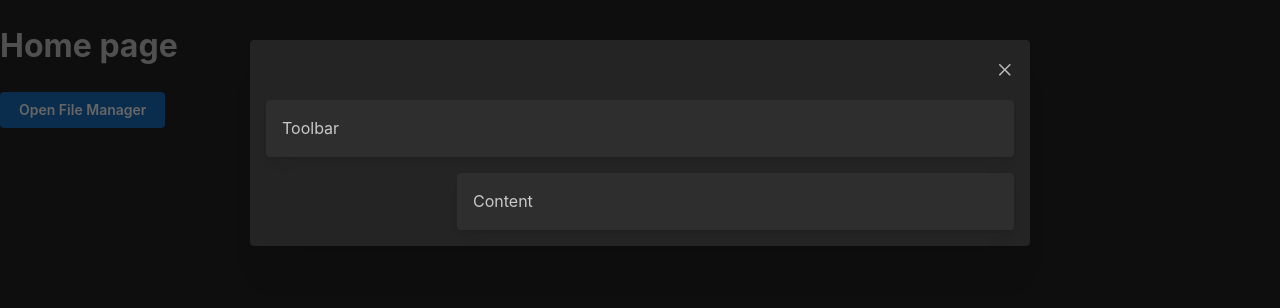
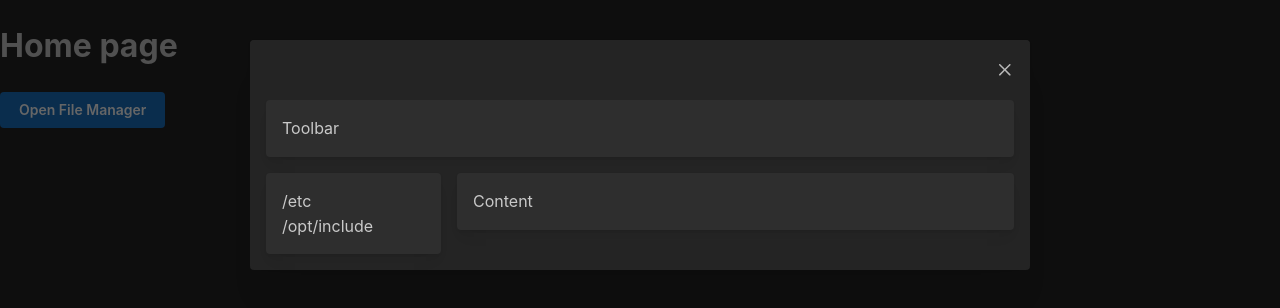
Before and after one commit to BeZzzobrazzie/file-manager, a React app: page / in a window 1280 px wide. Both pictures are taken after a click on the button "Open File Manager". Shown: the top 308 px of the page. Built offline with nearby package versions, Linux system fonts and the light colour scheme; the HTML template or start-up script is replaced by a standard one.

Commit message:
chapter 7 in the tutorial has been completed

```diff
--- a/src/01_pages/home-page/ui/home-page.tsx
+++ b/src/01_pages/home-page/ui/home-page.tsx
@@ -6,9 +6,9 @@ import { FileManagerService } from "src/05_shared/api";
 const fileManager = new FileManagerService();
 
 export function HomePage() {
-  fileManager.list("/").then((response) => {
-    console.log(response.data);
-  });
+  // fileManager.list("/").then((response) => {
+  //   console.log(response.data);
+  // });
 
   const [openFileManager, setOpenFileManager] = useState(false);
 
--- a/src/04_entities/file-manager/ui/file-manager.tsx
+++ b/src/04_entities/file-manager/ui/file-manager.tsx
@@ -15,7 +15,7 @@ export function FileManager({ open, onClose, rootPath }: FileManagerProps) {
 
   const { current: fileManager } = useRef(new BaseFileManager());
 
-  console.log(currentDirectoryNode);
+  //console.log(currentDirectoryNode);
 
   const load = function (path: string, isRoot = false) {
     setIsLoading(true);
@@ -32,9 +32,10 @@ export function FileManager({ open, onClose, rootPath }: FileManagerProps) {
 
   useEffect(() => {
     if (!rootPath || !open) return;
+    load(rootPath, true);
+  }, [rootPath, open]); //rootPath, fileManager, open, load
 
-    load(rootPath, true);
-  }, [rootPath, fileManager, open, load]);
+
 
   return (
     <>
@@ -43,7 +44,7 @@ export function FileManager({ open, onClose, rootPath }: FileManagerProps) {
         <div className={classes["body-wrapper"]}>
           <Grid>
             <Grid.Col span={3}>
-              <Sidebar />
+              <Sidebar rootDirectory={rootDirectoryNode}/>
             </Grid.Col>
             <Grid.Col span={9}>
               <Content />
--- a/src/04_entities/sidebar/ui/index.tsx
+++ b/src/04_entities/sidebar/ui/index.tsx
@@ -1,5 +1,8 @@
 import { Card } from "@mantine/core";
 import { useMemo } from "react";
+import { Node } from "src/05_shared/types";
+import SidebarNode from "./sidebar-node";
+
 
 export type SidebarProps = {
   rootDirectory?: Node;
@@ -12,9 +15,12 @@ export function Sidebar({rootDirectory}: SidebarProps) {
 
   if (!rootDirectory) return null;
 
+
   return (
     <Card shadow="sm">
-      <div>Sidebar</div>
+      {rootChildren?.map(child => (
+        <SidebarNode key={child.path} node={child} />
+      ))}
     </Card>
   );
 }
--- /dev/null
+++ b/src/04_entities/sidebar/ui/sidebar-node.tsx
@@ -0,0 +1,13 @@
+import { Node } from "src/05_shared/types";
+
+export type SidebarNodeProps = {
+  node: Node;
+};
+
+export default function SidebarNode({ node }: SidebarNodeProps) {
+  return (
+    <>
+      <div>{node.name}</div>
+    </>
+  );
+}
--- a/src/05_shared/api/index.ts
+++ b/src/05_shared/api/index.ts
@@ -6,7 +6,7 @@ export class FileManagerService implements FileManagerServiceInterface {
     return new Promise((resolve) => {
       resolve({
         data: {
-          nodes: newDirectoryNode(),
+          node: newDirectoryNode(),
         },
       });
     });
--- a/src/05_shared/lib/data.ts
+++ b/src/05_shared/lib/data.ts
@@ -1,5 +1,7 @@
 import { faker } from "@faker-js/faker";
 import { Node } from "../types";
+
+
 
 export function newNode(maxNested = 10): Node {
   const isDirectory =  faker.datatype.boolean();
@@ -21,12 +23,13 @@ export function newNode(maxNested = 10): Node {
 export function newDirectoryNode() {
   const node = newNode();
   node.children = listNodes(faker.number.int({min: 3, max: 4}), 5);
+
   node.name = faker.system.directoryPath();
   node.isDirectory = true;
   return node;
 }
 
-export function listNodes(maxNodes = 10, maxNested = 10): Node[] {
+export function listNodes(maxNodes = 10, maxNested = 3): Node[] {
 
   let arr = [];
   for (let i = 0; i < maxNodes; i++) {
```
